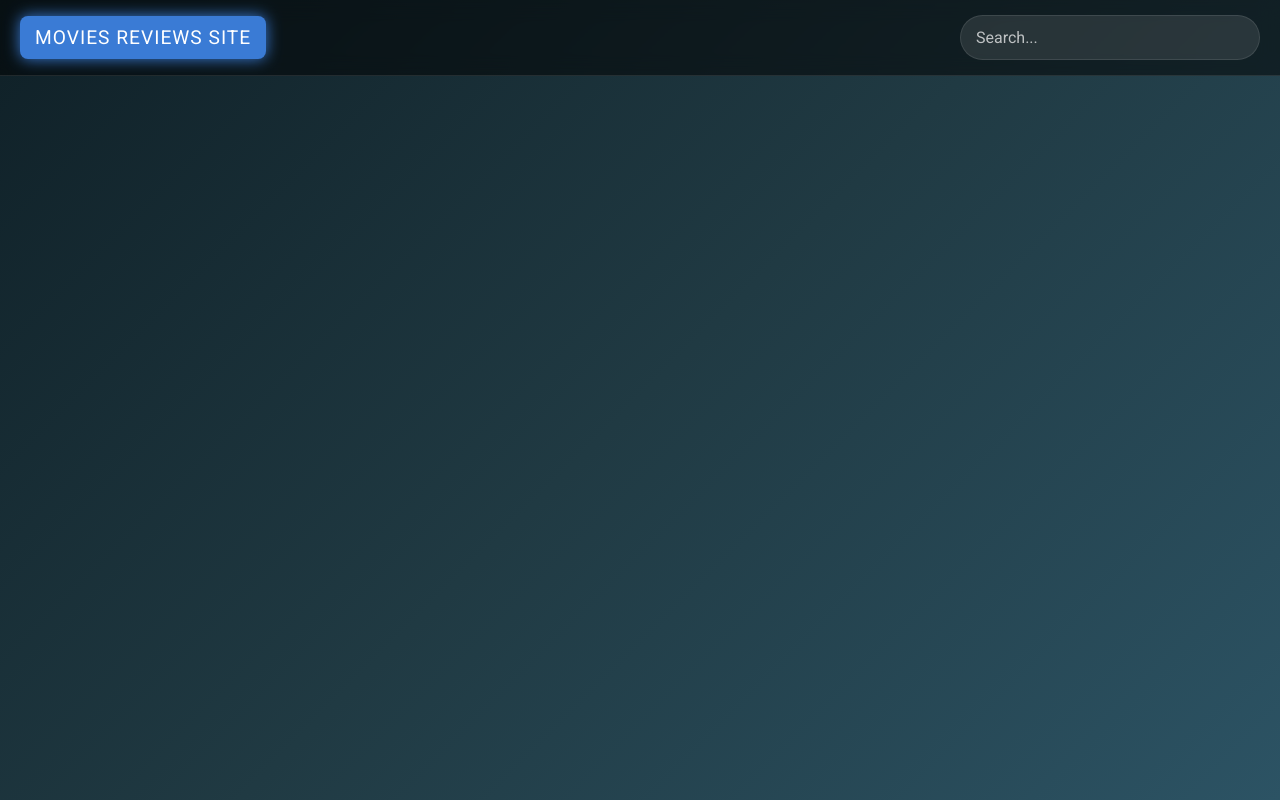
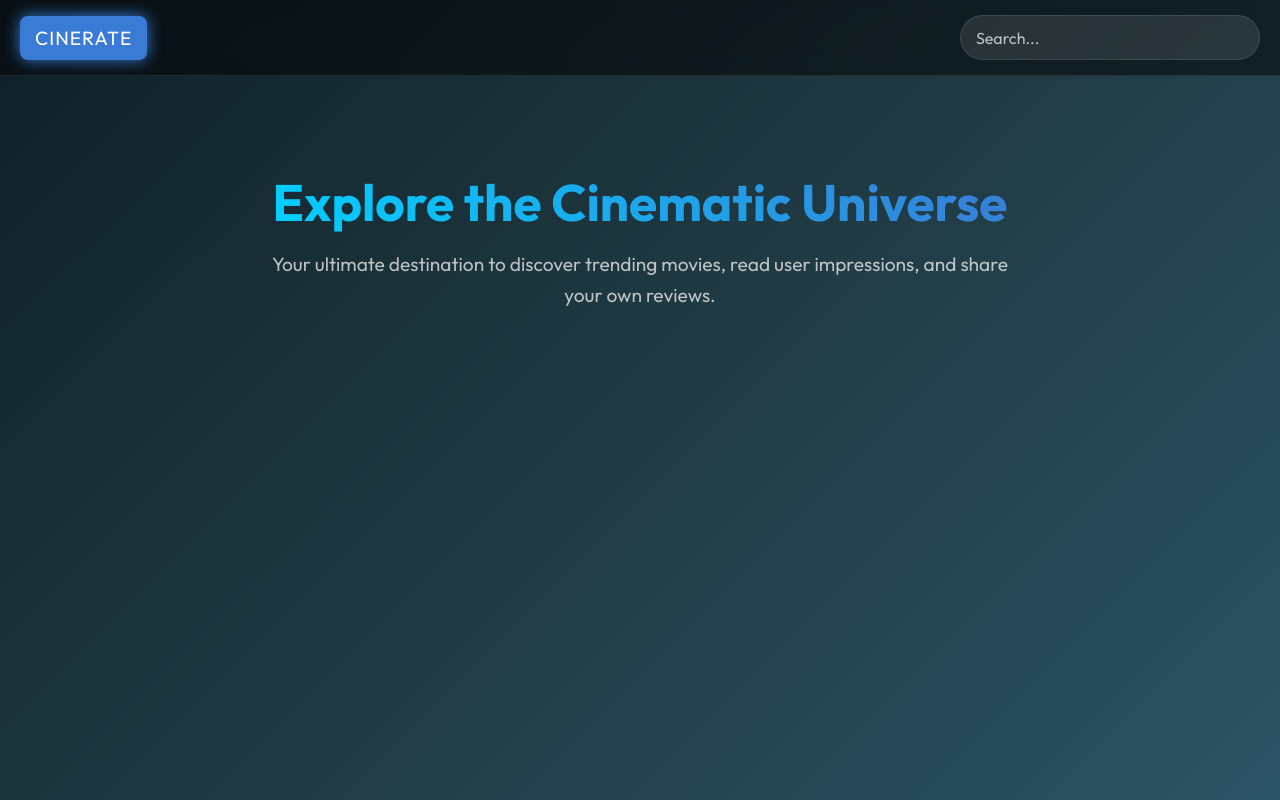
Before and after one commit to shamir-khan-dev/movie-reviews-website, a plain HTML site: page frontend/index.html in a window 1280 px wide. Drawn offline with Linux system fonts and the light colour scheme; no server answers.

Commit message:
design: upgrade app name to CineRate, add premium hero header, apply Outfit typography, and enhance SEO metadata

```diff
--- a/frontend/index.html
+++ b/frontend/index.html
@@ -7,12 +7,13 @@
 <head>
     <meta charset="UTF-8"> <!-- Uses standard characters (emojis, etc.) -->
     <meta name="viewport" content="width=device-width, initial-scale=1.0"> <!-- Makes it look good on mobile phones -->
-    <title>Learning Project 2: Movies Reviews Site</title>
+    <title>CineRate | Premium Movie Reviews & Discovery</title>
+    <meta name="description" content="Discover popular movies, browse cinematic details, and read or write reviews on CineRate. A premium full-stack movie review web application.">
 
-    <!-- Google Fonts: We request the 'Roboto' font family from Google's servers -->
+    <!-- Google Fonts: We request the 'Roboto' and 'Outfit' font families from Google's servers -->
     <link rel="preconnect" href="https://fonts.googleapis.com">
     <link rel="preconnect" href="https://fonts.gstatic.com" crossorigin>
-    <link href="https://fonts.googleapis.com/css2?family=Roboto:wght@300;400;700&display=swap" rel="stylesheet">
+    <link href="https://fonts.googleapis.com/css2?family=Outfit:wght@300;400;700&family=Roboto:wght@300;400;700&display=swap" rel="stylesheet">
 
     <!-- Link to our custom CSS file which controls the COLOR and LAYOUT -->
     <link rel="stylesheet" href="style.css">
@@ -24,7 +25,7 @@
     <!-- Navigation Bar Container -->
     <div class="topnav">
         <!-- The Logo/Home Link -->
-        <a class="active" href="#">Movies Reviews Site</a>
+        <a class="active" href="#">CineRate</a>
 
         <!-- Search Bar Container -->
         <div class="searchContainer">
@@ -36,13 +37,16 @@
         </div>
     </div>
 
-    <!-- Empty div used as a spacer (padding) so the content isn't hidden behind the fixed navbar -->
-    <div style="padding-left:16px"></div>
+    <!-- Hero Header section to introduce CineRate -->
+    <header class="hero-header">
+        <h1>Explore the Cinematic Universe</h1>
+        <p>Your ultimate destination to discover trending movies, read user impressions, and share your own reviews.</p>
+    </header>
 
     <!-- MAIN SECTION: The big container where we will pour all our movie cards -->
-    <section id="section">
+    <main id="section">
         <!-- We leave this empty because JavaScript (script.js) will build the HTML here automatically -->
-    </section>
+    </main>
 
 </body>
 
--- a/frontend/style.css
+++ b/frontend/style.css
@@ -28,7 +28,7 @@ body {
     background: var(--bg-gradient);
     background-attachment: fixed;
     /* Keeps the background still while you scroll */
-    font-family: 'Roboto', sans-serif;
+    font-family: 'Outfit', 'Roboto', sans-serif;
     color: var(--text-color);
     margin: 0;
     /* Remove default browser margin */
@@ -130,7 +130,7 @@ form:focus-within {
 input {
     all: unset;
     /* Resets all default browser styles */
-    font: 16px 'Roboto', sans-serif;
+    font: 16px 'Outfit', 'Roboto', sans-serif;
     color: white;
     height: 100%;
     width: 100%;
@@ -406,3 +406,28 @@ input::placeholder {
     color: var(--primary-color);
     background-color: rgba(0, 210, 255, 0.1);
 }
+
+/* --- Hero Header & SEO styling --- */
+.hero-header {
+    text-align: center;
+    padding: 60px 20px 20px 20px;
+    max-width: 800px;
+    margin: 0 auto;
+}
+
+.hero-header h1 {
+    font-size: 3.2rem;
+    margin-bottom: 15px;
+    background: linear-gradient(45deg, #00d2ff, #3a7bd5);
+    -webkit-background-clip: text;
+    -webkit-text-fill-color: transparent;
+    text-shadow: none;
+    font-weight: 700;
+}
+
+.hero-header p {
+    font-size: 1.2rem;
+    color: rgba(255, 255, 255, 0.7);
+    margin-top: 0;
+    line-height: 1.6;
+}
```
Also changed, not shown: frontend/movie.html (+7 -6 lines).
